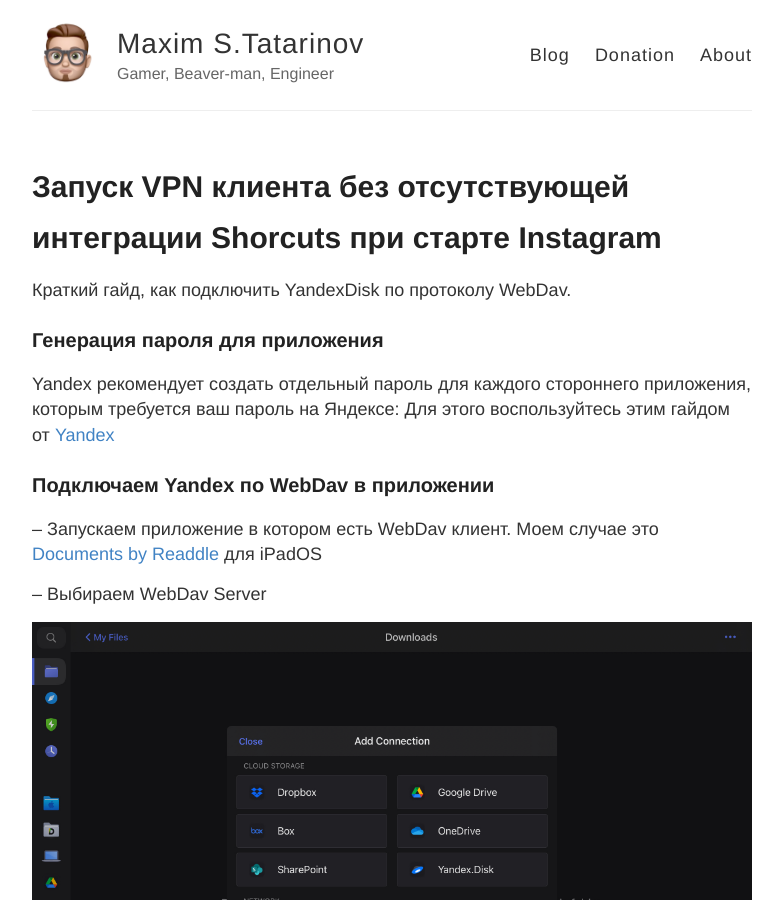
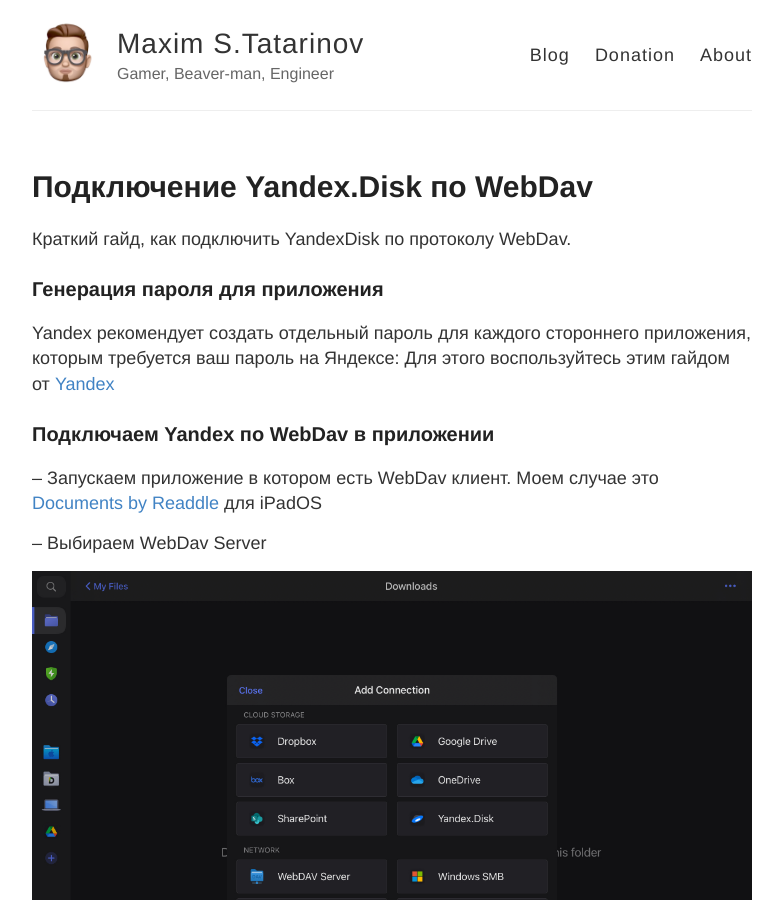
Before and after one commit to tatarinovms/tatarinovms.github.io, a Jekyll site: the page built from _posts/2022-04-14-YandexWebDav.md, in a window 1280 px wide and 900 px high. Shown: the whole window, without its empty margins (248-1031 px from the left). Built offline with Jekyll 4.4.1, drawn with Linux system fonts in a browser that asks for light colours.

Commit message:
Webdavyandex

```diff
--- a/_posts/2022-04-14-YandexWebDav.md
+++ b/_posts/2022-04-14-YandexWebDav.md
@@ -1,6 +1,6 @@
 ---
 layout: post
-title: Запуск VPN клиента без отсутствующей интеграции Shorcuts при старте Instagram
+title: Подключение Yandex.Disk по WebDav
 tags: iOS, Yandex
 ---
 Краткий гайд, как подключить YandexDisk по протоколу WebDav.
```
